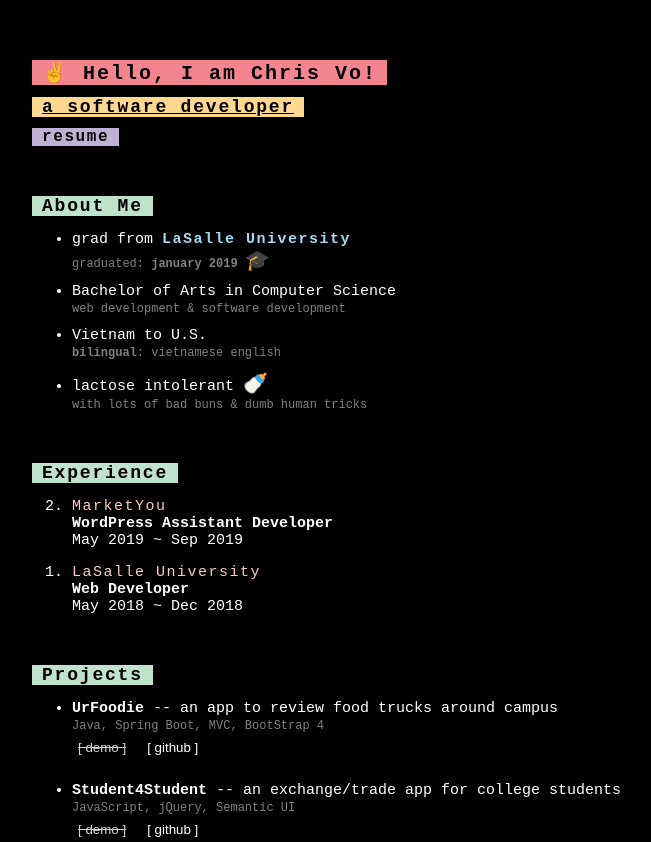
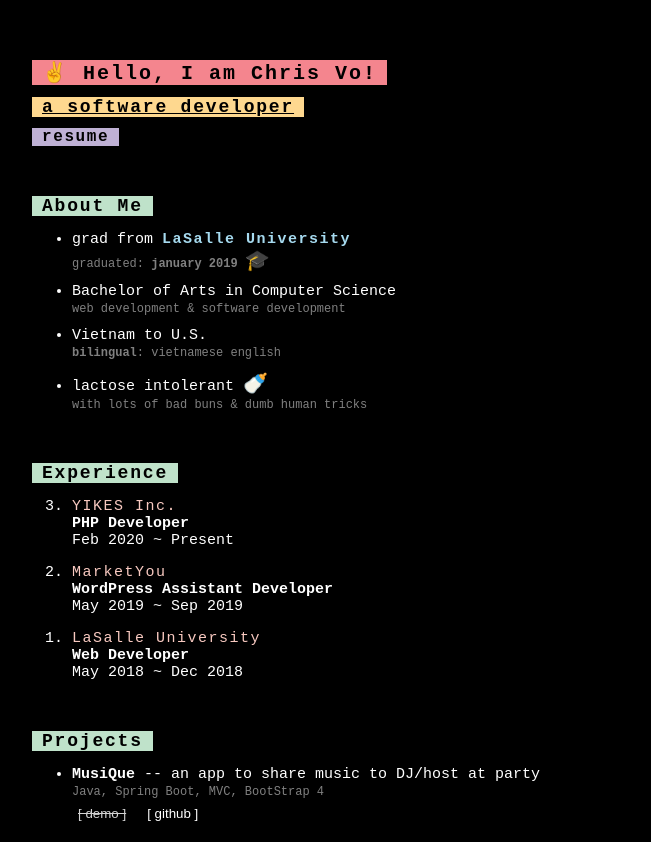
Before and after one commit to chrv81/chrisvo3, a plain HTML site: page index.html in a window 1280 px wide. Shown: the top 842 px of the page, without its empty margins (128-779 px from the left). Drawn offline with Linux system fonts and the light colour scheme.

Commit message:
02122020.update experience

```diff
--- a/index.html
+++ b/index.html
@@ -44,6 +44,13 @@
     <ol reversed>
         <li>
             <p>
+                <a href="https://www.yikesinc.com/" target="_blank" title="direct to yikesinc.com">YIKES Inc.</a> <br />
+                <strong>PHP Developer</strong> <br />
+                Feb 2020 ~ Present
+            </p>
+        </li>
+        <li>
+            <p>
                 <a href="http://marketyou.co/" target="_blank" title="direct to MarketYou.co">MarketYou</a> <br />
                 <strong>WordPress Assistant Developer</strong> <br />
                 May 2019 ~ Sep 2019
@@ -63,11 +70,11 @@
     <h1 class="section">Projects</h1>
     <ul>
         <li>
-            <strong>UrFoodie</strong> -- an app to review food trucks around campus<br />
+            <strong>MusiQue</strong> -- an app to share music to DJ/host at party<br />
             <span>Java, Spring Boot, MVC, BootStrap 4</span><br />
             <div class="btn-group">
                 <input class="btn hidden" type="button" value="[ demo ]" title="demo unavailable" />
-                <input class="btn" type="button" value="[ github ]" title="UrFoodie Repository" onclick="window.open('https://github.com/chrisvo3/spring.urfoodie-foodtruckreviews','_blank')" />
+                <input class="btn" type="button" value="[ github ]" title="MusiQue Repository" onclick="window.open('https://github.com/chrisvo3/spring.musicque','_blank')" />
             </div>
         </li>
         <li>
```
